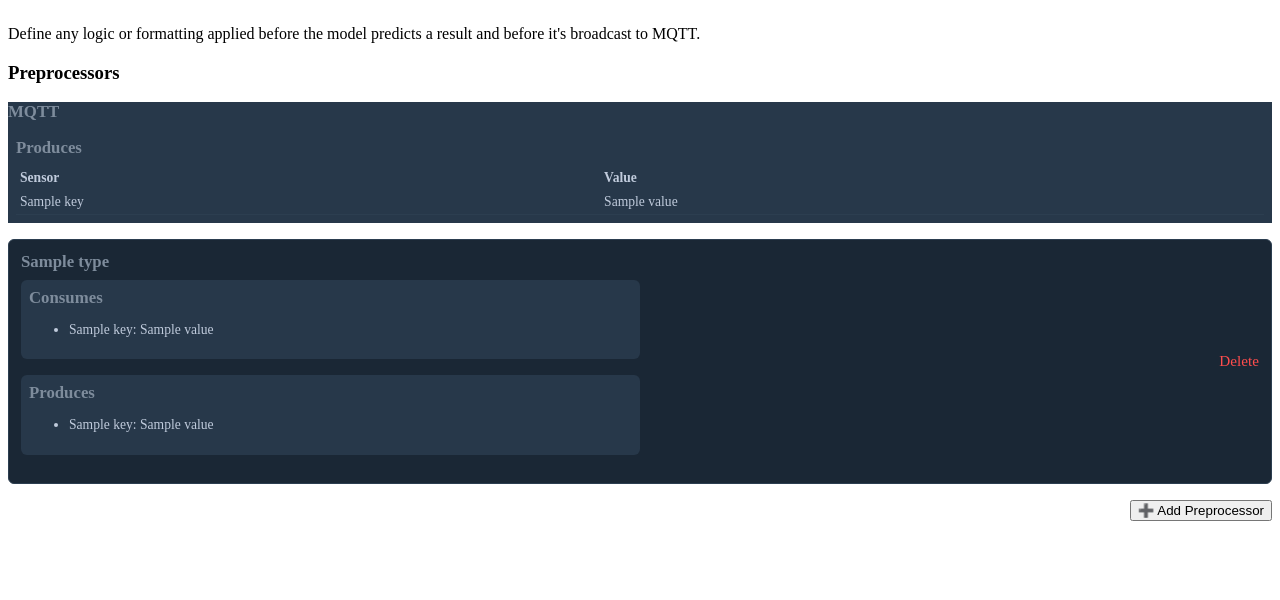
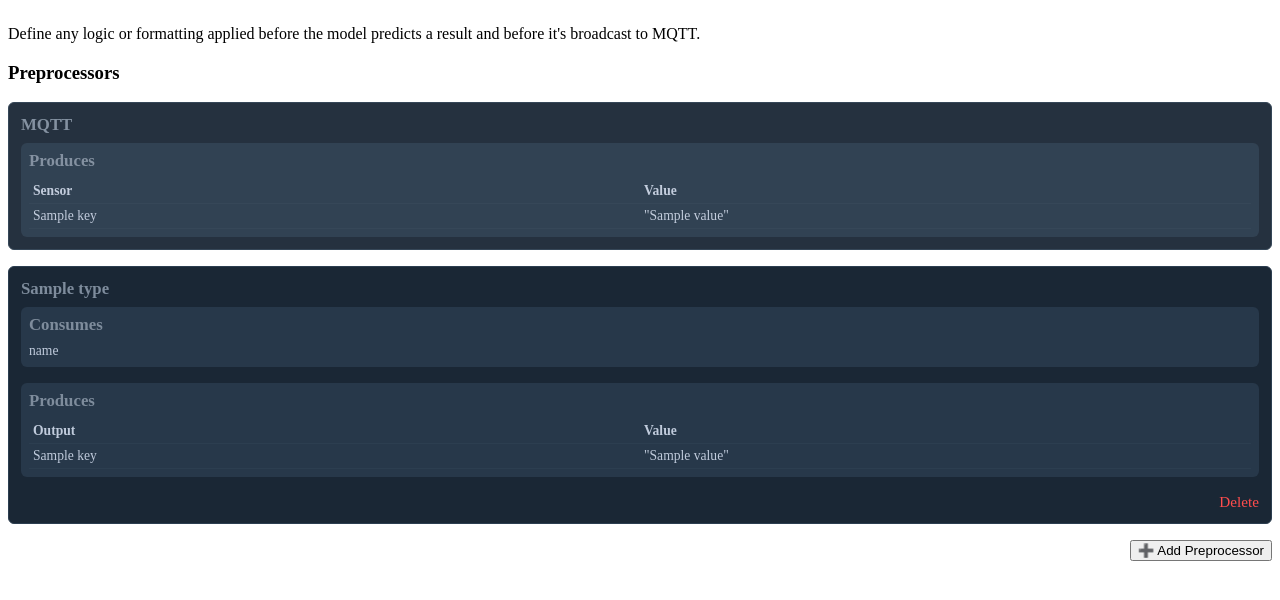
Before and after one commit to donutsoft/ml2mqtt, a Flask app: template ml2mqtt/templates/edit_model/preprocessors.html in a window 1280 px wide. Shown: the part 80-680 px from the top of the page. Run offline with Flask 3, Linux system fonts and the light colour scheme; the template is opened without the code that fills it: most values are stand-ins (such as "Sample title", 1, 10 or a date in 2020).

Commit message:
Further developments for preprocessors dealing with observations

```diff
--- a/ml2mqtt/preprocessors/string_converter.py
+++ b/ml2mqtt/preprocessors/string_converter.py
@@ -15,7 +15,9 @@ class StringConverterPreprocessor(BasePreprocessor):
         result = observation.copy()
 
         # Process either a single entity or all entities
-        entities_to_process = [self.entity] if self.entity else result.keys()
+        #entities_to_process = [self.entity] if self.entity else result.keys()
+
+        entities_to_process = result.keys()
 
         for entity in entities_to_process:
             if entity not in result:
--- a/ml2mqtt/templates/edit_model/preprocessors.html
+++ b/ml2mqtt/templates/edit_model/preprocessors.html
@@ -101,6 +101,81 @@
     .fadeText.visible {
       opacity: 1;
     }
+
+    .standardTable {
+  width: 100%;
+  border-collapse: collapse;
+  table-layout: fixed;
+}
+
+.standardTable th, .standardTable td {
+  text-align: left;
+  padding: 4px;
+  border-bottom: 1px solid #2c3e50;
+  word-wrap: break-word;
+}
+
+.mqttRow .producesConsumes {
+  margin-bottom: 0;  /* Removes extra space to align with preprocessors */
+}
+
+.preprocessorRow, .nonDraggableRow {
+  border: 1px solid #2c3e50;
+  padding: 0.75rem;
+  border-radius: 6px;
+  margin-bottom: 1rem;
+  background-color: #1a2735;
+  display: flex;
+  justify-content: space-between;
+  align-items: center;
+}
+
+.preprocessorRow {
+  cursor: grab;
+}
+
+.nonDraggableRow {
+  cursor: default;  /* No drag cursor */
+  opacity: 0.95;    /* Slightly different opacity to indicate non-draggable */
+}
+
+.producesConsumes {
+  background-color: #27384a;
+  padding: 0.5rem;
+  border-radius: 6px;
+  margin-bottom: 1rem;
+}
+
+.standardTable {
+  width: 100%;
+  border-collapse: collapse;
+  table-layout: fixed;
+}
+
+.standardTable th, .standardTable td {
+  text-align: left;
+  padding: 4px;
+  border-bottom: 1px solid #2c3e50;
+  word-wrap: break-word;
+}
+
+.producesConsumes {
+  background-color: #27384a;
+  padding: 0.5rem;
+  border-radius: 6px;
+  margin-bottom: 1rem;
+}
+
+.listItems {
+  display: flex;
+  flex-wrap: wrap;
+  gap: 6px;
+}
+
+.listItem {
+  font-size: 0.85rem;
+}
+
   </style>
 </head>
 <body>
@@ -114,7 +189,7 @@
     <h3>Preprocessors</h3>
 
 <!-- Root Produces Section (Not Draggable) -->
-<div class="mqttRow" style="background-color: #27384a; margin-bottom: 1rem; cursor: default;">
+<div class="mqttRow nonDraggableRow">
   <div style="flex: 1;">
     <div class="sectionTitle">MQTT</div>
 
@@ -123,18 +198,24 @@
       <div class="sectionTitle">Produces</div>
       <div class="subText">
         {% if model.recentMqtt %}
-        <table style="width: 100%; border-collapse: collapse;">
+        <table class="standardTable">
           <thead>
             <tr>
-              <th style="text-align: left; padding: 4px;">Sensor</th>
-              <th style="text-align: left; padding: 4px;">Value</th>
+              <th>Sensor</th>
+              <th>Value</th>
             </tr>
           </thead>
           <tbody>
-            {% for key, value in model.recentMqtt.items() %}
+            {% for key, value in sorted(model.recentMqtt.items()) %}
               <tr>
-                <td style="padding: 4px; border-bottom: 1px solid #2c3e50;">{{ key }}</td>
-                <td style="padding: 4px; border-bottom: 1px solid #2c3e50;">{{ value }}</td>
+                <td>{{ key }}</td>
+                <td>
+                  {% if value is number or value == None %}
+                    {{ value }}
+                  {% else %}
+                    "{{ value }}"
+                  {% endif %}
+                </td>
               </tr>
             {% endfor %}
           </tbody>
@@ -161,13 +242,13 @@
         <!-- Consumes Section -->
         <div class="producesConsumes">
           <div class="sectionTitle">Consumes</div>
-          <div class="subText">
+          <div class="subText listItems">
             {% if preprocessor.consumes %}
-              <ul>
-                {% for key, value in preprocessor.consumes.items() %}
-                  <li>{{ key }}: {{ value }}</li>
+              <span>
+                {% for key in sorted(preprocessor.consumes.keys()) %}
+                  <span class="listItem">{{ key }}</span>{% if not loop.last %}<span class="separator">,</span>{% endif %}
                 {% endfor %}
-              </ul>
+              </span>
             {% else %}
               <p>No inputs defined.</p>
             {% endif %}
@@ -179,19 +260,37 @@
           <div class="sectionTitle">Produces</div>
           <div class="subText">
             {% if preprocessor.produces %}
-              <ul>
-                {% for key, value in preprocessor.produces.items() %}
-                  <li>{{ key }}: {{ value }}</li>
+            <table class="standardTable">
+              <thead>
+                <tr>
+                  <th>Output</th>
+                  <th>Value</th>
+                </tr>
+              </thead>
+              <tbody>
+                {% for key, value in sorted(preprocessor.produces.items()) %}
+                  <tr>
+                    <td>{{ key }}</td>
+                    <td>
+                      {% if value is number or value == None %}
+                        {{ value }}
+                      {% else %}
+                        "{{ value }}"
+                      {% endif %}
+                    </td>
+                  </tr>
                 {% endfor %}
-              </ul>
+              </tbody>
+            </table>
             {% else %}
               <p>No outputs defined.</p>
             {% endif %}
           </div>
         </div>
-      </div>
-      <div class="deleteColumn">
-        <span class="deleteLink">Delete</span>
+        <div class="deleteColumn">
+          <span class="deleteLink">Delete</span>
+        </div>
+
       </div>
     </div>
   {% else %}
@@ -390,6 +489,7 @@
       if (event.target.classList.contains("deleteLink")) {
         const index = event.target.closest(".preprocessorRow").dataset.index;
         removePreprocessor(Number(index));
+        window.location.reload();
       }
     });
   </script>
```
Also changed, not shown: ml2mqtt/PreprocessorEvaluator.py (added, +17 -0 lines), ml2mqtt/routes/model_routes.py (+5 -3 lines).
